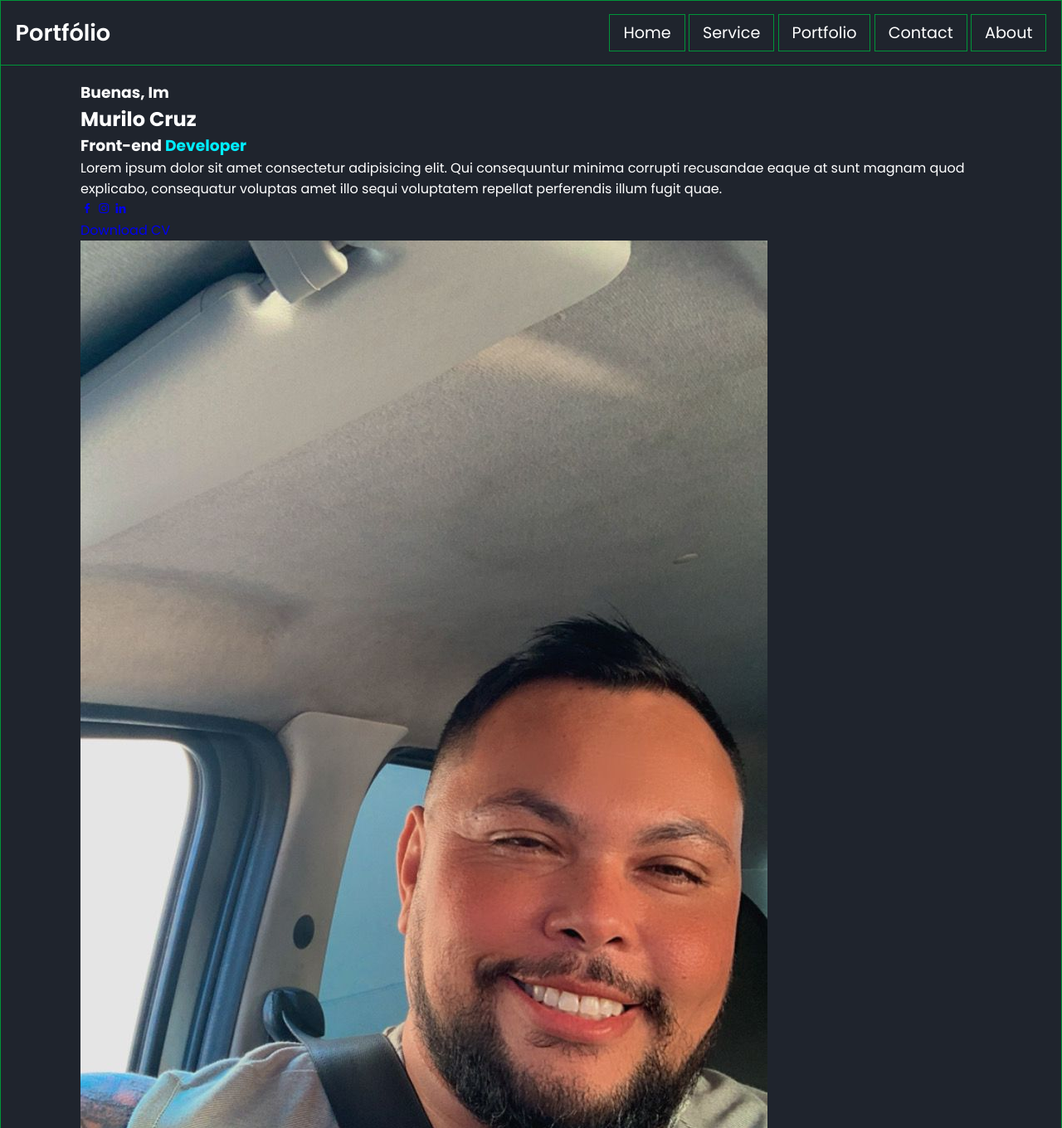
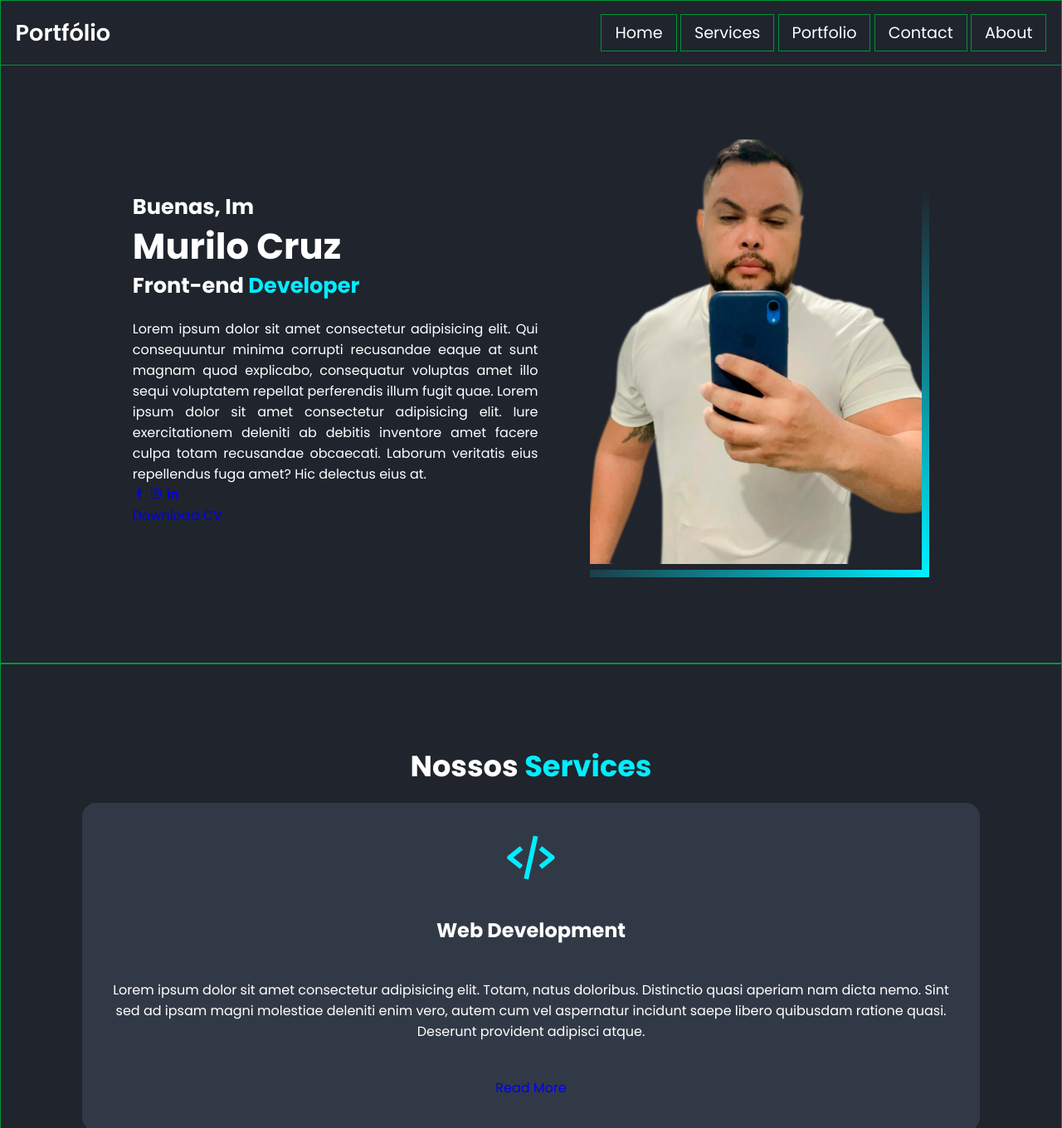
Before and after one commit to mukadevelop/portfolio-html-css-js, a plain HTML site: page index.html in a window 1280 px wide. Shown: the top 1360 px of the page at 83% size. Drawn offline with nearby package versions, Linux system fonts and the light colour scheme.

Commit message:
part 7
https://www.youtube.com/watch?v=abKv8gZhM_U&list=PLDIbjIlhRaxNiOXcpnRUe1klzo0OO5kHO&index=7

```diff
--- a/css/style.css
+++ b/css/style.css
@@ -80,3 +80,107 @@ section {
 span {
     color: var(--main-color);
 }
+
+.home, .about {
+    display: flex;
+    flex-direction: row;
+    justify-content: space-evenly;
+    align-items: center;
+}
+
+.home-img {
+    border-right: solid 0.6rem;
+    border-bottom: solid 0.6rem;
+    border-image: linear-gradient(135deg, transparent 50%, var(--main-color)) 1;
+}
+
+.about-img {
+    border-left: solid 0.6rem;
+    border-bottom: solid 0.6rem;
+    border-image: linear-gradient(225deg, transparent 50%, var(--main-color)) 1;
+}
+
+.about {
+    background-color: var(--bg-color-02);
+}
+
+.home-img img   .about-img img{
+    width: 100%;
+}
+
+.home-content, .about-content {
+    width: 45%;
+}
+
+.home-content h3, .about-content h3 {
+    font-weight: 700;
+    font-size: 1.6rem;
+}
+
+.home-content h1, .about-content h1 {
+    font-weight: 700;
+    line-height: 1.3;
+
+    font-size: 2.7rem; /* TESTE */
+}
+
+.home-content p, .about-content p {
+    margin-top: 1.2rem;
+    text-align: justify;
+}
+
+.services h2,
+.portfolio h2,
+.contact h2 {
+    font-size: 2.2rem;
+    margin-bottom: 1rem;
+    text-align: center;
+}
+
+.services-container {
+    display: fles;
+    flex-direction: row;
+    justify-content: space-evenly;
+}
+
+.services-box {
+    display: flex;
+    flex-direction: column;
+    justify-content: space-between;
+    min-height: 25rem;
+    margin-bottom: 1rem;
+}
+
+.services-container .services-box {
+    padding: 2rem 1rem 2.5rem;
+    border-radius: 1.2rem;
+    text-align: center;
+    border: solid 0.15rem var(--bg-color-01);
+    background-color: var(--bg-color-02);
+    transition: 0.5s ease;
+}
+
+.services-container .services-box:hover {
+    border-color: var(--main-color);
+    transform: scale(1.01);
+}
+
+.services-box i {
+    font-size: 4.3rem;
+    color: var(--main-color);
+}
+
+.services-box h3 {
+    font-size: 1.5rem;
+}
+
+.services-box p {
+    margin: 0.5rem;
+    letter-spacing: 0.1;
+    /* N lines ... */
+    display: -webkit-box;
+    -webkit-box-orient: vertical;
+    -webkit-line-clamp: 3;
+    -line-clam
+    overflow: hidden;
+}
--- a/index.html
+++ b/index.html
@@ -14,9 +14,9 @@
 
         <div class="nav">
             <a href="#home">Home</a>
-            <a href="#service">Service</a>
+            <a href="#services">Services</a>
             <a href="#portfolio">Portfolio</a>
-            <a href="#Contact">Contact</a>
+            <a href="#contact">Contact</a>
             <a href="#about">About</a>
         </div>
     </header>
@@ -29,7 +29,7 @@
             <h3>Front-end <span>Developer</span></h3>
 
             <p>
-                Lorem ipsum dolor sit amet consectetur adipisicing elit. Qui consequuntur minima corrupti recusandae eaque at sunt magnam quod explicabo, consequatur voluptas amet illo sequi voluptatem repellat perferendis illum fugit quae.
+                Lorem ipsum dolor sit amet consectetur adipisicing elit. Qui consequuntur minima corrupti recusandae eaque at sunt magnam quod explicabo, consequatur voluptas amet illo sequi voluptatem repellat perferendis illum fugit quae. Lorem ipsum dolor sit amet consectetur adipisicing elit. Iure exercitationem deleniti ab debitis inventore amet facere culpa totam recusandae obcaecati. Laborum veritatis eius repellendus fuga amet? Hic delectus eius at.
             </p>
 
             <div class="social-media">
@@ -43,7 +43,7 @@
             </div>
         </div>
         <div class="home-img">
-            <img src="img/imagem-perfil.jpg" alt="Profile picture">
+            <img src="img/imagem-perfil (2).png" alt="Profile picture" style="max-width: 400px;">
         </div>
      </section>
     <!-- /home section -->
@@ -201,7 +201,7 @@
     <!-- about section -->
      <section class="about" id="about">
         <div class="about-img">
-            <img src="img/imagem-perfil.jpg" alt="About me">
+            <img src="img/imagem-perfil (2).png" alt="About me" style="max-width: 400px;">
         </div>
 
         <div class="about-content">
```
Also changed, not shown: img/dd.jpg (renamed from img/imagem-perfil.jpg), img/imagem-perfil (2).png (added).
